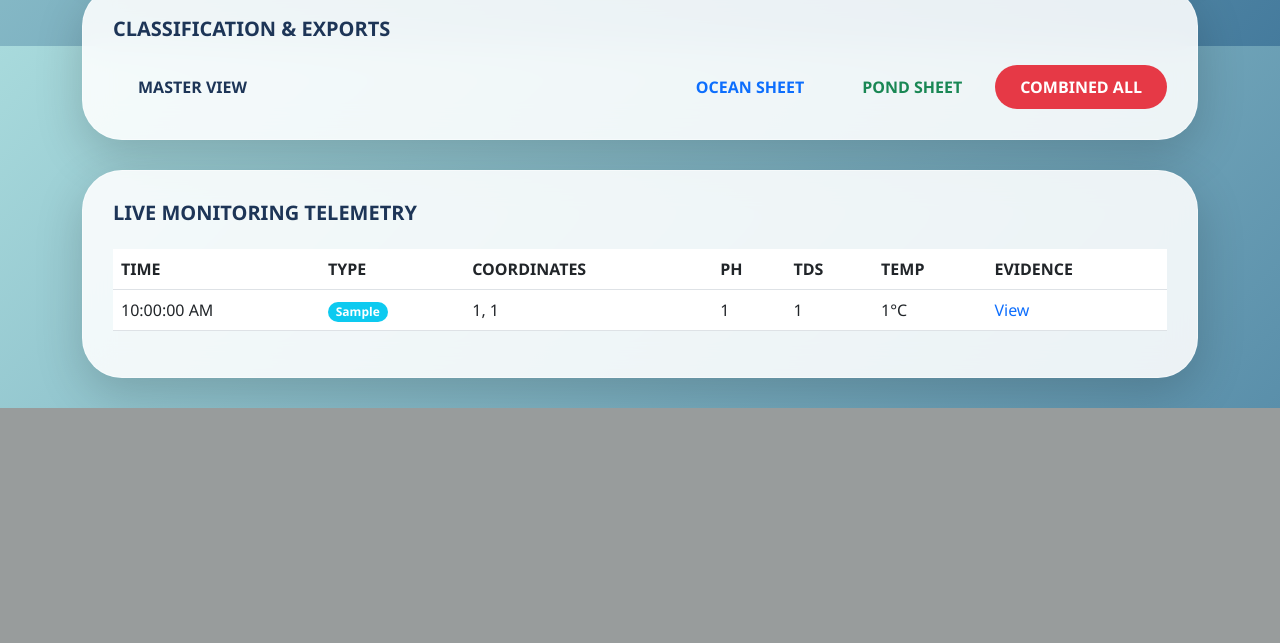
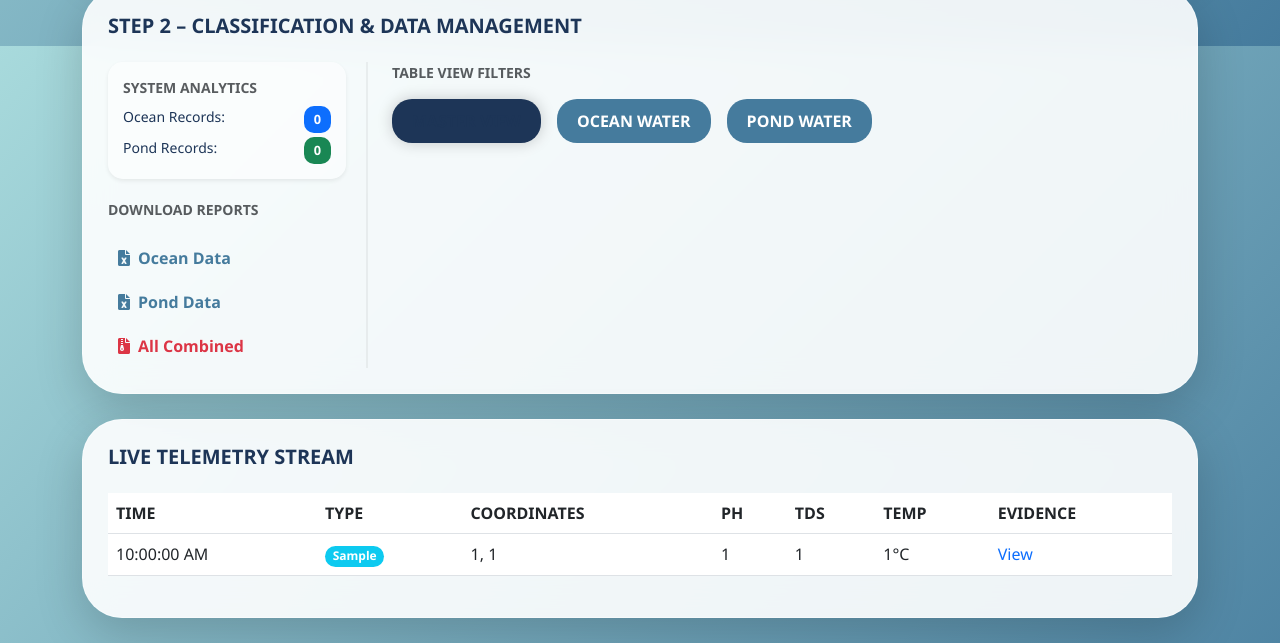
Before and after one commit to pgrapher906-ctrl/final_wbsite, a Flask app: page / in a window 1280 px wide. Shown: the part 754-1397 px from the top of the page. Before the commit the page ends 1162 px from the top, so only its background shows below. Run offline with Flask 3, Linux system fonts and the light colour scheme; a user stored in the database is signed in; tables that the repository leaves empty hold one stand-in row (values such as "Sample post"); some libraries are stand-ins or nearby versions.

Commit message:
Update index.html

```diff
--- a/app/templates/index.html
+++ b/app/templates/index.html
@@ -9,43 +9,37 @@
     <style>
         :root {
             --bg-gradient: linear-gradient(135deg, #a8dadc 0%, #457b9d 100%);
-            --liquid-card: rgba(255, 255, 255, 0.88);
+            --liquid-card: rgba(255, 255, 255, 0.9);
             --primary-navy: #1d3557;
         }
-        body {
-            background: var(--bg-gradient); background-attachment: fixed;
-            font-family: 'Segoe UI', sans-serif; color: var(--primary-navy);
-        }
-        .navbar {
-            background: var(--liquid-card); backdrop-filter: blur(10px);
-            border-radius: 0 0 35px 35px; box-shadow: 0 10px 30px rgba(0,0,0,0.08); padding: 15px 0;
-        }
-        .liquid-card {
-            background: var(--liquid-card); backdrop-filter: blur(15px);
-            border-radius: 40px; border: 1px solid rgba(255,255,255,0.4);
-            padding: 30px; margin-bottom: 30px; box-shadow: 0 15px 35px rgba(0,0,0,0.05);
-        }
-        #map { height: 400px; border-radius: 35px; border: 1px solid #ddd; margin-top: 15px; }
-        .btn-liquid { border-radius: 25px; padding: 10px 25px; font-weight: 700; border: none; transition: 0.3s; }
-        .btn-ocean { background: #457b9d; color: white; }
-        .btn-download { background: #e63946; color: white; }
-        .coord-input { border-radius: 20px; border: 1px solid #ddd; text-align: center; padding: 10px; background: white; }
+        body { background: var(--bg-gradient); background-attachment: fixed; font-family: 'Segoe UI', sans-serif; color: var(--primary-navy); }
+        .navbar { background: var(--liquid-card); backdrop-filter: blur(10px); border-radius: 0 0 30px 30px; box-shadow: 0 10px 30px rgba(0,0,0,0.08); }
+        .liquid-card { background: var(--liquid-card); backdrop-filter: blur(15px); border-radius: 40px; border: 1px solid rgba(255,255,255,0.4); padding: 25px; margin-bottom: 25px; box-shadow: 0 15px 35px rgba(0,0,0,0.05); }
+        #map { height: 400px; border-radius: 30px; border: 1px solid #ddd; margin-top: 15px; }
+        .btn-liquid { border-radius: 20px; padding: 10px 20px; font-weight: 700; transition: 0.3s; border: none; }
+        .btn-filter { background: #457b9d; color: white; }
+        .btn-filter.active { background: #1d3557; box-shadow: 0 0 15px rgba(0,0,0,0.2); }
+        .download-sidebar { border-right: 2px solid rgba(0,0,0,0.05); padding-right: 20px; }
+        .download-link { display: flex; align-items: center; padding: 10px; color: #457b9d; text-decoration: none; font-weight: 600; border-radius: 12px; transition: 0.2s; }
+        .download-link:hover { background: rgba(69, 123, 157, 0.1); color: #1d3557; }
+        /* Counter Styling */
+        .analytics-box { background: rgba(255,255,255,0.5); border-radius: 15px; padding: 15px; margin-bottom: 20px; }
+        .counter-pill { font-size: 0.8rem; padding: 4px 10px; border-radius: 10px; font-weight: bold; }
     </style>
 </head>
 <body>
     <nav class="navbar sticky-top p-3">
-        <div class="container d-flex justify-content-between">
+        <div class="container d-flex justify-content-between align-items-center">
             <span class="navbar-brand fw-bold fs-4"><i class="fas fa-water me-2"></i> NRSC AquaFlow</span>
             <div class="dropdown">
                 <button class="btn btn-light rounded-pill dropdown-toggle fw-bold" type="button" data-bs-toggle="dropdown">
                     <i class="fas fa-user-circle me-2"></i> {{ current_user.username }}
                 </button>
-                <div class="dropdown-menu dropdown-menu-end p-4 liquid-card" style="min-width: 250px;">
+                <div class="dropdown-menu dropdown-menu-end p-4 liquid-card shadow-lg" style="min-width: 250px; border:none;">
                     <p class="mb-1"><strong>User:</strong> {{ current_user.username }}</p>
                     <p class="mb-1"><strong>Visits:</strong> {{ current_user.visit_count }}</p>
-                    <p class="mb-3"><small>Last Login: {{ current_user.last_login or 'Just Now' }}</small></p>
                     <hr>
-                    <a href="/logout" class="btn btn-liquid btn-download w-100">SIGN OUT</a>
+                    <a href="/logout" class="btn btn-liquid btn-danger w-100">SIGN OUT</a>
                 </div>
             </div>
         </div>
@@ -53,47 +47,58 @@
 
     <div class="container mt-5">
         <div class="liquid-card shadow-lg">
-            <div class="d-flex justify-content-between align-items-center mb-3">
-                <h5 class="fw-bold">SPATIAL DISTRIBUTION</h5>
-                <button id="btn-detect" class="btn btn-liquid btn-ocean">GET GPS</button>
+            <div class="d-flex justify-content-between align-items-center">
+                <h5 class="fw-bold">STEP 1 – SPATIAL DISTRIBUTION</h5>
+                <button id="btn-detect" class="btn btn-liquid btn-filter">GET GPS</button>
             </div>
-            <div class="row g-3 mb-3">
-                <div class="col-6">
-                    <input type="text" id="lat-input" class="form-control coord-input" placeholder="Latitude" readonly>
-                </div>
-                <div class="col-6">
-                    <input type="text" id="lon-input" class="form-control coord-input" placeholder="Longitude" readonly>
-                </div>
+            <div class="row g-3 mt-2">
+                <div class="col-6"><input type="text" id="lat-input" class="form-control rounded-pill text-center border-0 shadow-sm p-3" placeholder="Latitude" readonly></div>
+                <div class="col-6"><input type="text" id="lon-input" class="form-control rounded-pill text-center border-0 shadow-sm p-3" placeholder="Longitude" readonly></div>
             </div>
             <div id="map"></div>
         </div>
 
         <div class="liquid-card shadow-lg">
-            <h5 class="fw-bold mb-4">CLASSIFICATION & EXPORTS</h5>
-            <div class="d-flex justify-content-between flex-wrap gap-2">
-                <div class="btn-group gap-2">
-                    <button class="btn btn-liquid btn-ocean filter-btn active" data-type="All">MASTER VIEW</button>
+            <h5 class="fw-bold mb-4">STEP 2 – CLASSIFICATION & DATA MANAGEMENT</h5>
+            <div class="row">
+                <div class="col-md-3 download-sidebar">
+                    <div class="analytics-box shadow-sm">
+                        <p class="small fw-bold text-muted text-uppercase mb-2">System Analytics</p>
+                        <div class="d-flex justify-content-between mb-1">
+                            <span class="small">Ocean Records:</span>
+                            <span id="ocean-count" class="counter-pill bg-primary text-white">0</span>
+                        </div>
+                        <div class="d-flex justify-content-between">
+                            <span class="small">Pond Records:</span>
+                            <span id="pond-count" class="counter-pill bg-success text-white">0</span>
+                        </div>
+                    </div>
+
+                    <p class="small fw-bold text-muted text-uppercase mb-3">Download Reports</p>
+                    <a href="/export/Ocean" class="download-link"><i class="fas fa-file-excel me-2"></i> Ocean Data</a>
+                    <a href="/export/Pond" class="download-link"><i class="fas fa-file-excel me-2"></i> Pond Data</a>
+                    <a href="/export/All" class="download-link text-danger"><i class="fas fa-file-archive me-2"></i> All Combined</a>
                 </div>
-                <div class="d-flex gap-2">
-                    <a href="/export/Ocean" class="btn btn-liquid btn-outline-primary">OCEAN SHEET</a>
-                    <a href="/export/Pond" class="btn btn-liquid btn-outline-success">POND SHEET</a>
-                    <a href="/export/All" class="btn btn-liquid btn-download">COMBINED ALL</a>
+
+                <div class="col-md-9 ps-md-4">
+                    <p class="small fw-bold text-muted text-uppercase mb-3">Table View Filters</p>
+                    <div class="d-flex gap-3">
+                        <button class="btn btn-liquid btn-filter filter-btn active" data-view="All">MASTER VIEW</button>
+                        <button class="btn btn-liquid btn-filter filter-btn" data-view="Ocean">OCEAN WATER</button>
+                        <button class="btn btn-liquid btn-filter filter-btn" data-view="Pond">POND WATER</button>
+                    </div>
                 </div>
             </div>
         </div>
 
         <div class="liquid-card shadow-lg">
-            <h5 class="fw-bold mb-4">LIVE MONITORING TELEMETRY</h5>
+            <h5 class="fw-bold mb-4">LIVE TELEMETRY STREAM</h5>
             <div class="table-responsive">
                 <table class="table align-middle">
                     <thead class="text-muted">
-                        <tr>
-                            <th>TIME</th><th>TYPE</th><th>COORDINATES</th>
-                            <th>PH</th><th>TDS</th><th>TEMP</th><th>EVIDENCE</th>
-                        </tr>
+                        <tr><th>TIME</th><th>TYPE</th><th>COORDINATES</th><th>PH</th><th>TDS</th><th>TEMP</th><th>EVIDENCE</th></tr>
                     </thead>
-                    <tbody id="data-table-body">
-                        </tbody>
+                    <tbody id="data-table-body"></tbody>
                 </table>
             </div>
         </div>
```
